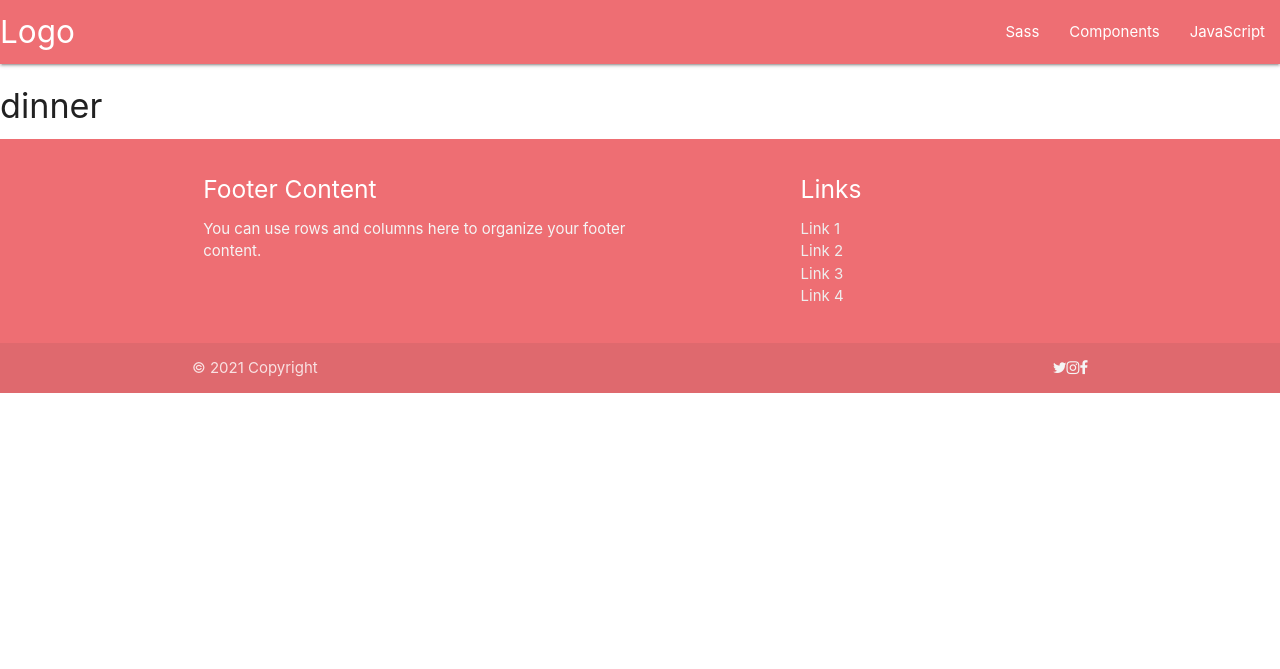
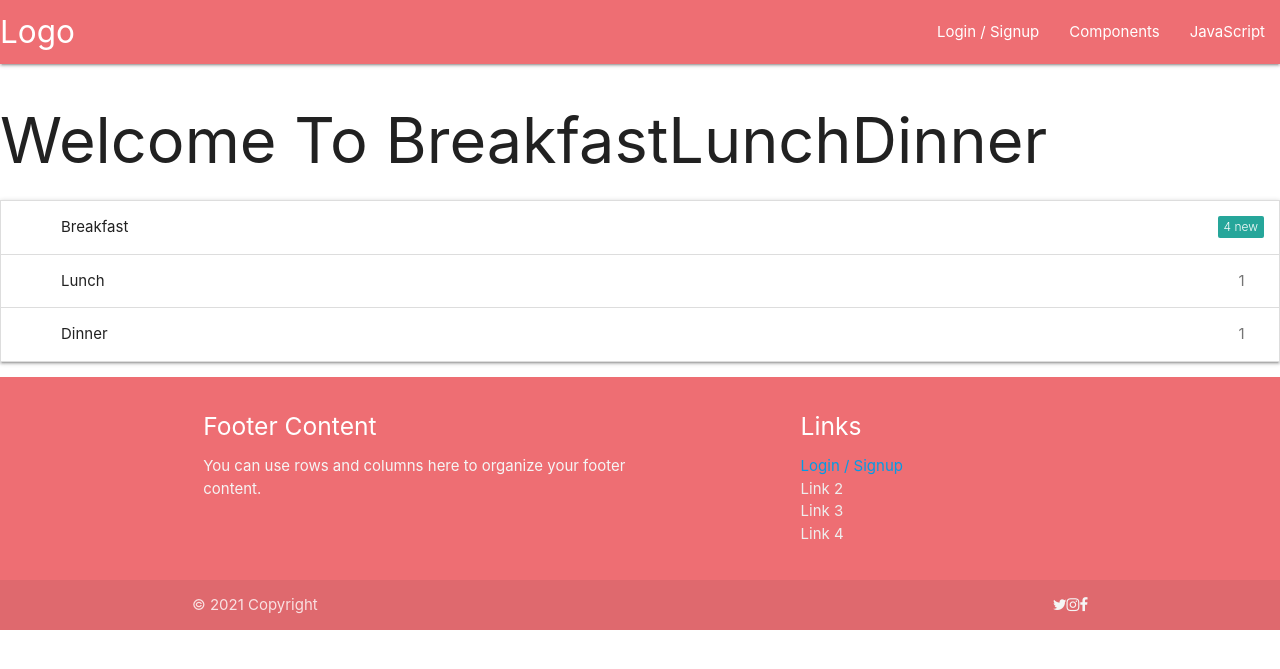
Before and after one commit to Jack-19/milestoneProject3, a Flask app: page / in a window 1280 px wide. Shown: the top 669 px of the page. Run offline with Flask 2, Linux system fonts and the light colour scheme; data that the repository does not hold is empty; some libraries are stand-ins or nearby versions.

```diff
--- a/app.py
+++ b/app.py
@@ -17,10 +17,14 @@ mongo = PyMongo(app)
 
 
 @app.route("/")
-def get_meals():
-    recipes = list(mongo.db.recipes.find({"meal-type": "dinner"}))
-    return render_template("index.html", recipes=recipes)
-
+def get_breakfast():
+    breakfast = list(mongo.db.breakfast.find({"type": "breakfast"}))
+    print(breakfast)
+    lunch = list(mongo.db.lunch.find({"type": "lunch"}))
+    print(lunch)
+    dinner = list(mongo.db.dinner.find({"type": "dinner"}))
+    print(dinner)
+    return render_template("index.html", breakfast=breakfast)
 
 if __name__ == "__main":
     app.run(host=os.environ.get("IP"),
--- a/static/js/script.js
+++ b/static/js/script.js
@@ -1,3 +1,4 @@
-$(document).ready(function(){
-    $('.collapsible').collapsible();
-  });
+document.addEventListener('DOMContentLoaded', function() {
+  var elems = document.querySelectorAll('.collapsible');
+  var instances = M.Collapsible.init(elems, options);
+});
--- a/templates/index.html
+++ b/templates/index.html
@@ -6,24 +6,54 @@
     <meta name="viewport" content="width=device-width, initial-scale=1.0">
     <link rel="stylesheet" href="https://cdnjs.cloudflare.com/ajax/libs/materialize/1.0.0/css/materialize.min.css" type="text/css">
     <link rel="stylesheet" href="https://stackpath.bootstrapcdn.com/font-awesome/4.7.0/css/font-awesome.min.css" type="text/css">
-    <title>{% block title %}{% endblock %}BreakfastLunchDinner</title>
+    <title>BreakfastLunchDinner</title>
 </head>
 <body>
-    {% block content %}
+
     <nav>
         <div class="nav-wrapper">
           <a href="#" class="brand-logo">Logo</a>
           <ul id="nav-mobile" class="right hide-on-med-and-down">
-            <li><a href="sass.html">Sass</a></li>
+            <li><a href="login-signup-form.html">Login / Signup</a></li>
             <li><a href="badges.html">Components</a></li>
             <li><a href="collapsible.html">JavaScript</a></li>
           </ul>
         </div>
       </nav>
-      {% endblock %}
+      {% block header %}
+  <h1>{% block title %}Welcome To BreakfastLunchDinner{% endblock %}</h1>
+{% endblock %}
 
-      <h4>dinner</h4>
-      <P> </P>
+<ul class="collapsible">
+  <li>
+    <div class="collapsible-header">
+      <i class="material-icons"></i>
+      Breakfast
+      <span class="new badge">4</span></div>
+    <div class="collapsible-body"><p>Lorem ipsum dolor sit amet.</p></div>
+  </li>
+  <li>
+    <div class="collapsible-header">
+      <i class="material-icons"></i>
+      Lunch
+      <span class="badge">1</span></div>
+    <div class="collapsible-body"><p>Lorem ipsum dolor sit amet.</p></div>
+  </li>
+  <li>
+    <div class="collapsible-header">
+      <i class="material-icons"></i>
+      Dinner
+      <span class="badge">1</span></div>
+    <div class="collapsible-body"><p>Lorem ipsum dolor sit amet.</p></div>
+  </li>
+</ul>
+
+
+
+
+
+
+
 
    <footer class="page-footer">
           <div class="container">
@@ -35,7 +65,7 @@
               <div class="col l4 offset-l2 s12">
                 <h5 class="white-text">Links</h5>
                 <ul>
-                  <li><a class="grey-text text-lighten-3" href="#!">Link 1</a></li>
+                  <li><a href="login-signup-form.html">Login / Signup</a></li>
                   <li><a class="grey-text text-lighten-3" href="#!">Link 2</a></li>
                   <li><a class="grey-text text-lighten-3" href="#!">Link 3</a></li>
                   <li><a class="grey-text text-lighten-3" href="#!">Link 4</a></li>
@@ -58,5 +88,6 @@
 <script src="https://code.jquery.com/jquery-3.5.1.min.js"
 integrity="sha256-9/aliU8dGd2tb6OSsuzixeV4y/faTqgFtohetphbbj0=" crossorigin="anonymous"></script>
 <script src="https://cdnjs.cloudflare.com/ajax/libs/materialize/1.0.0/js/materialize.min.js"></script>
+<script src="static/js/script.js"></script>
 </body>
 </html>
--- a/templates/login-signup-form.html
+++ b/templates/login-signup-form.html
@@ -1 +1,5 @@
 {% extends 'base.html' %}
+{% block content %}
+
+
+{% endblock %}
```
